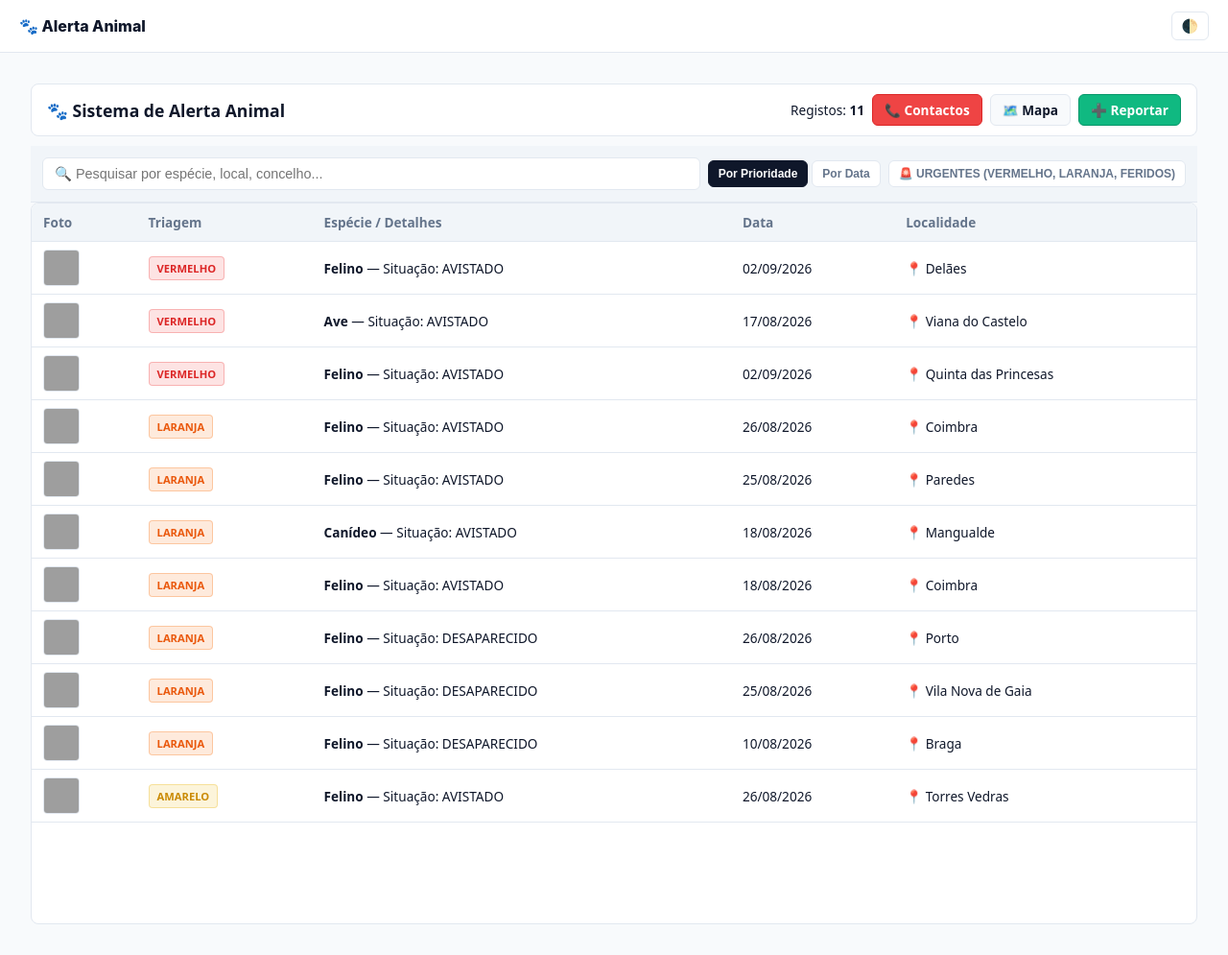
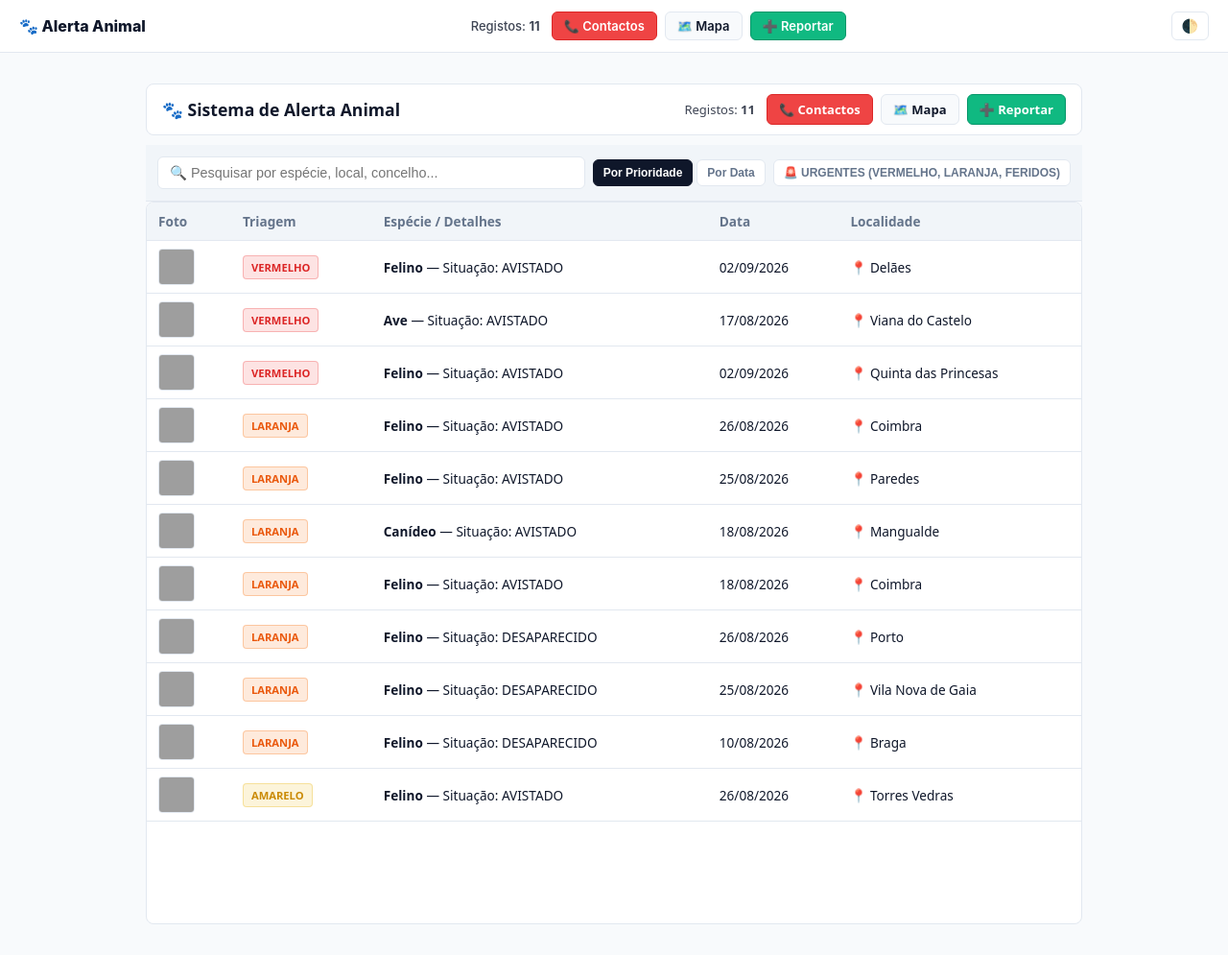
Before and after one commit to ajudaanimal/alerta, a Jekyll site: the page built from index.html, in a window 1280 px wide, cut to the strip 0-995 px from the top of the page. Shown: the whole strip at 96% size. Built offline with Jekyll 4.4.1, drawn with Linux system fonts in a browser that asks for light colours; grey boxes are pictures that could not be loaded.

Commit message:
Update default.html

```diff
--- a/_layouts/default.html
+++ b/_layouts/default.html
@@ -32,6 +32,10 @@
             --text-main: #0f172a;
             --card-bg: #ffffff;
             --border-color: #cbd5e1;
+            --accent-emergency: #ef4444;
+            --accent-report: #10b981;
+            --pill-bg: #f1f5f9;
+            --pill-text: #334155;
         }
 
         html.dark-mode {
@@ -39,6 +43,8 @@
             --text-main: #f1f5f9;
             --card-bg: #1e293b;
             --border-color: #334155;
+            --pill-bg: #334155;
+            --pill-text: #f1f5f9;
         }
 
         body {
@@ -58,6 +64,8 @@
             padding: 12px 20px;
             background: var(--card-bg);
             border-bottom: 1px solid var(--border-color);
+            flex-wrap: wrap;
+            gap: 12px;
         }
 
         .site-title {
@@ -65,6 +73,64 @@
             font-weight: 800;
             text-decoration: none;
             color: var(--text-main);
+            display: flex;
+            align-items: center;
+            gap: 6px;
+        }
+
+        /* Navegação e Pílulas */
+        .fs-nav-links {
+            display: flex;
+            align-items: center;
+            gap: 8px;
+            flex-wrap: wrap;
+        }
+
+        .fs-nav-links span {
+            font-size: 13px;
+            color: var(--text-main);
+            opacity: 0.8;
+            margin-right: 4px;
+        }
+
+        .fs-pill {
+            background: var(--pill-bg);
+            color: var(--pill-text);
+            padding: 6px 12px;
+            border-radius: 20px;
+            text-decoration: none;
+            font-size: 13px;
+            font-weight: 600;
+            border: 1px solid var(--border-color);
+            transition: opacity 0.2s;
+        }
+
+        .fs-pill:hover {
+            opacity: 0.85;
+        }
+
+        .btn-emergency {
+            background-color: #fee2e2;
+            color: #991b1b;
+            border-color: #fca5a5;
+        }
+
+        html.dark-mode .btn-emergency {
+            background-color: #450a0a;
+            color: #fca5a5;
+            border-color: #7f1d1d;
+        }
+
+        .btn-report {
+            background-color: #d1fae5;
+            color: #065f46;
+            border-color: #6ee7b7;
+        }
+
+        html.dark-mode .btn-report {
+            background-color: #022c22;
+            color: #6ee7b7;
+            border-color: #065f46;
         }
 
         .theme-toggle-btn {
@@ -79,14 +145,24 @@
 
         .site-main-content {
             padding: 20px;
+            max-width: 1000px;
+            margin: 0 auto;
         }
     </style>
 </head>
 <body>
 
-    <!-- Cabeçalho Global: Título à esquerda, Botão de Tema à direita -->
+    <!-- Cabeçalho Global com Título, Menu e Alternador de Tema -->
     <header class="site-global-header">
         <a href="{{ '/' | relative_url }}" class="site-title">🐾 Alerta Animal</a>
+
+        <nav class="fs-nav-links" aria-label="Navegação Principal">
+            <span aria-hidden="true">Registos: <strong>{{ site.ocorrencias | size }}</strong></span>
+            <a href="{{ '/emergencia/' | relative_url }}" class="fs-pill btn-emergency" aria-label="Contactos de Emergência">📞 Contactos</a>
+            <a href="{{ '/mapa.html' | relative_url }}" class="fs-pill" aria-label="Ver Mapa de Ocorrências">🗺️ Mapa</a>
+            <a href="https://forms.gle/H8KxdxXfuZz69mW56" target="_blank" rel="noopener noreferrer" class="fs-pill btn-report" aria-label="Reportar nova ocorrência">➕ Reportar</a>
+        </nav>
+
         <button type="button" class="theme-toggle-btn" onclick="toggleGlobalDarkMode()" title="Alternar Tema">🌓</button>
     </header>
 
```
Also changed, not shown: other parts of _layouts/default.html (+1 -1 lines).
